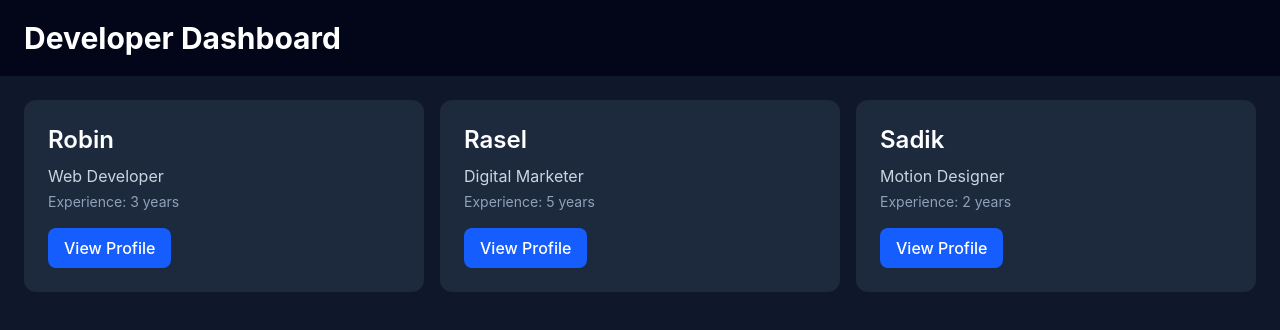
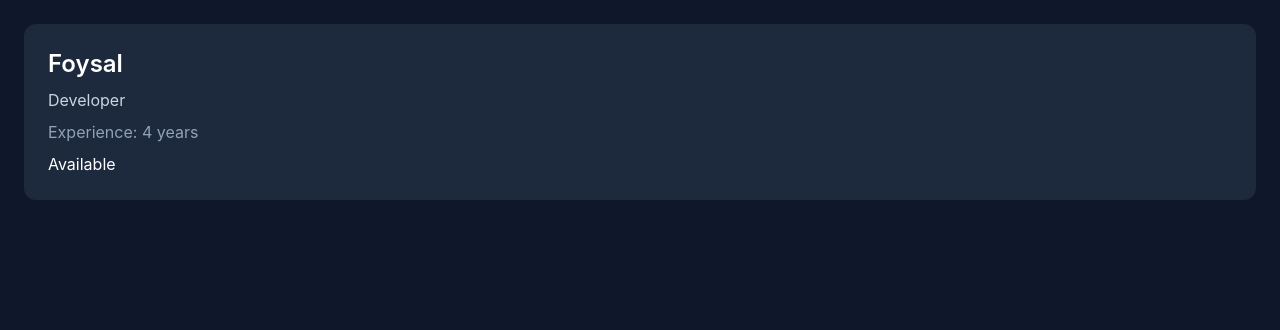
Before and after one commit to foysaliio/React-Mastery-Journey, a React (Vite) app: page / in a window 1280 px wide. Shown: the top 330 px of the page. Built offline with nearby package versions, Linux system fonts and the light colour scheme.

Commit message:
feat(react): type component props with TypeScript

```diff
--- a/src/App.tsx
+++ b/src/App.tsx
@@ -1,17 +1,16 @@
-import Header from "./components/Header";
 import ProfileCard from "./components/ProfileCard";
 
-function App() {
+const App = () => {
   return (
-    <main className="min-h-screen bg-slate-900">
-      <Header />
-      <section className="p-6 grid gap-4 md:grid-cols-3">
-        <ProfileCard name="Robin" role="Web Developer" experience={3} />
-        <ProfileCard name="Rasel" role="Digital Marketer" experience={5} />
-        <ProfileCard name="Sadik" role="Motion Designer" experience={2} />
-      </section>
+    <main className="min-h-screen bg-slate-900 p-6">
+      <ProfileCard
+        name="Foysal"
+        role="Developer"
+        experience={4}
+        isAvailable={true}
+      />
     </main>
   );
-}
+};
 
 export default App;
--- a/src/components/Header.tsx
+++ /dev/null
@@ -1,7 +0,0 @@
-export default function Header() {
-  return (
-    <header className="bg-slate-950 text-white px-6 py-5">
-      <h1 className="text-3xl font-bold">Developer Dashboard</h1>
-    </header>
-  );
-}
--- a/src/components/ProfileCard.tsx
+++ b/src/components/ProfileCard.tsx
@@ -2,24 +2,26 @@ interface ProfileCardProps {
   name: string;
   role: string;
   experience: number;
+  isAvailable: boolean;
 }
 
-const ProfileCard = ({ name, role, experience }: ProfileCardProps) => {
+function ProfileCard({
+  name,
+  role,
+  experience,
+  isAvailable,
+}: ProfileCardProps) {
   return (
-    <article className="rounded-xl bg-slate-800 p-6 text-white">
-      <h2 className="text-2xl font-semibold">{name}</h2>
+    <article className="rounded-xl bg-slate-800 p-6 text-white space-y-2">
+      <h2 className="text-2xl font-semibold"> {name} </h2>
 
-      <p className="mt-2 text-slate-300">{role}</p>
+      <p className="text-slate-300"> {role} </p>
 
-      <p className="mt-1 text-sm text-slate-400">
-        Experience: {experience} years
-      </p>
+      <p className="text-slate-400">Experience: {experience} years</p>
 
-      <button className="mt-4 rounded-lg bg-blue-600 px-4 py-2 font-medium">
-        View Profile
-      </button>
+      <p className="">{isAvailable ? "Available" : "Not Available"} </p>
     </article>
   );
-};
+}
 
 export default ProfileCard;
```
